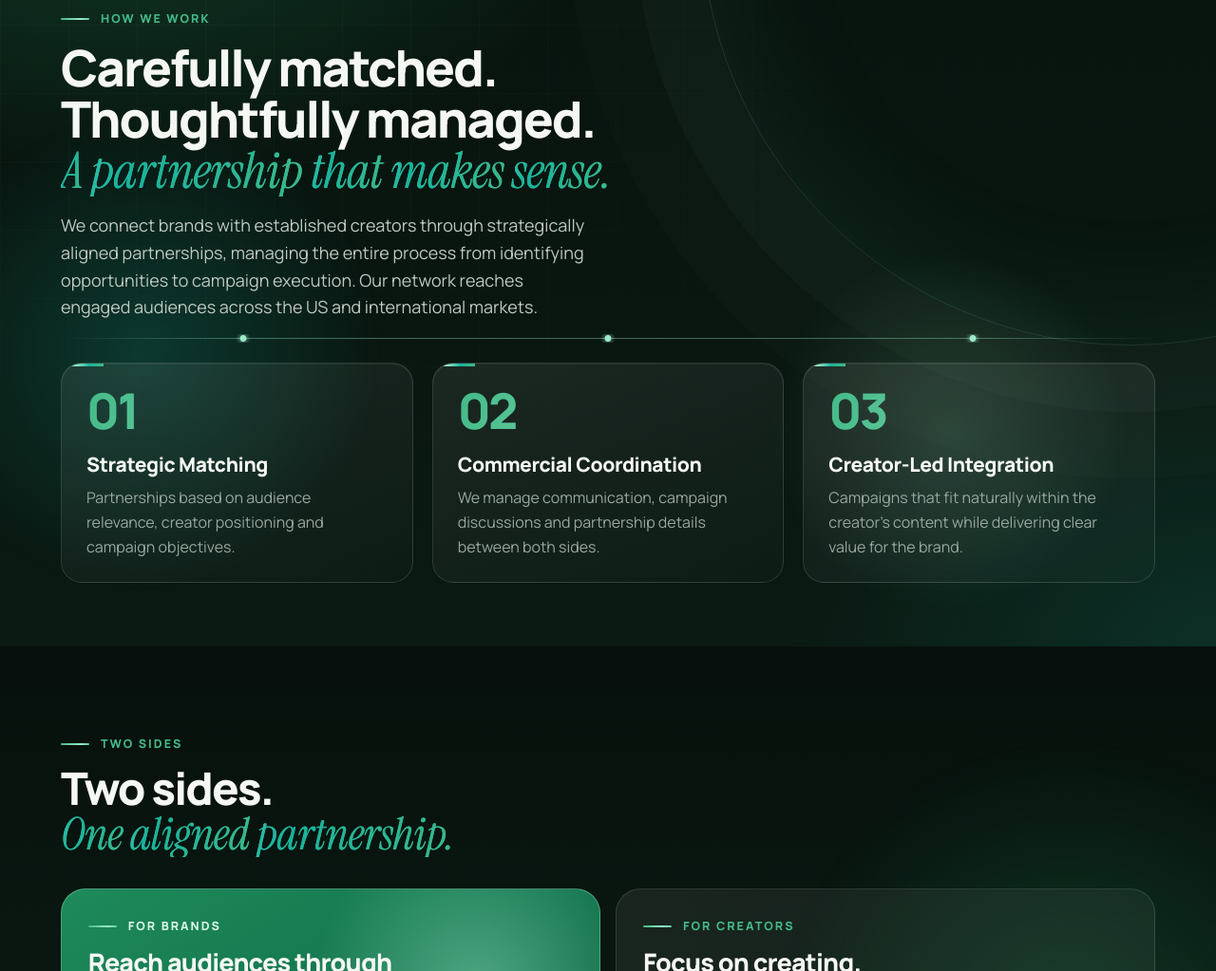
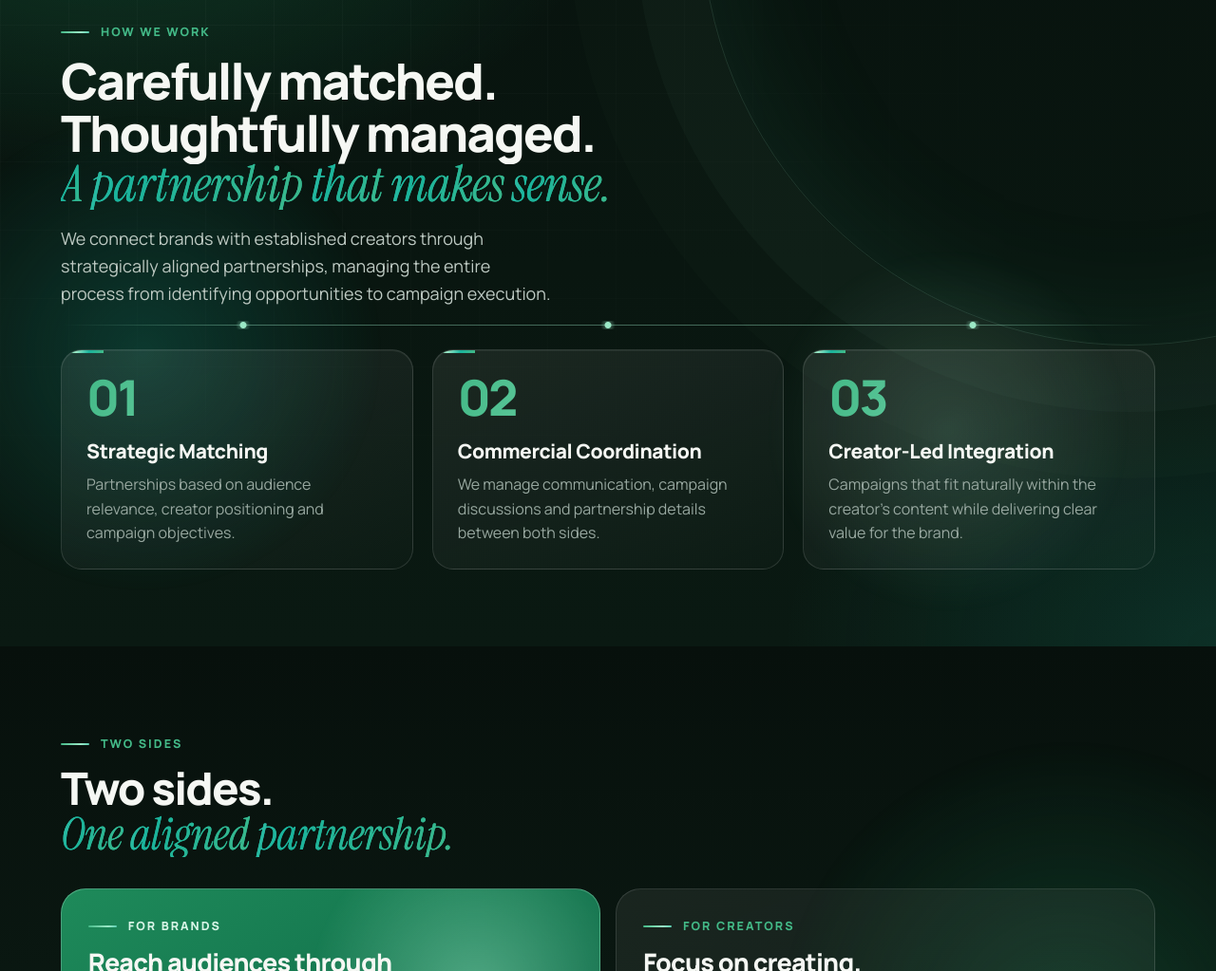
Before and after one commit to shots7/mathal, a plain HTML site: page public/index.html in a window 1280 px wide. Shown: the part 919-1942 px from the top of the page at 95% size. Drawn offline with Linux system fonts and the light colour scheme.

Commit message:
Update index.html

```diff
--- a/public/index.html
+++ b/public/index.html
@@ -438,7 +438,7 @@ h1{font-size:clamp(34px,9vw,52px);text-wrap:balance}
 <div class="wrap how">
 <div class="tag rv">How we work</div>
 <h2 class="sp"><span class="ln">Carefully matched.</span><span class="ln">Thoughtfully managed.</span><span class="ln serif gtext">A partnership that makes sense.</span></h2>
-<p class="lead rv">We connect brands with established creators through strategically aligned partnerships, managing the entire process from identifying opportunities to campaign execution. Our network reaches engaged audiences across the US and international markets.</p>
+<p class="lead rv">We connect brands with established creators through strategically aligned partnerships, managing the entire process from identifying opportunities to campaign execution.</p>
 <div class="table">
 <div class="cell rv"><span class="n">01</span><h3>Strategic Matching</h3><p>Partnerships based on audience relevance, creator positioning and campaign objectives.</p></div>
 <div class="cell rv" style="--d:.12s"><span class="n">02</span><h3>Commercial Coordination</h3><p>We manage communication, campaign discussions and partnership details between both sides.</p></div>
```
